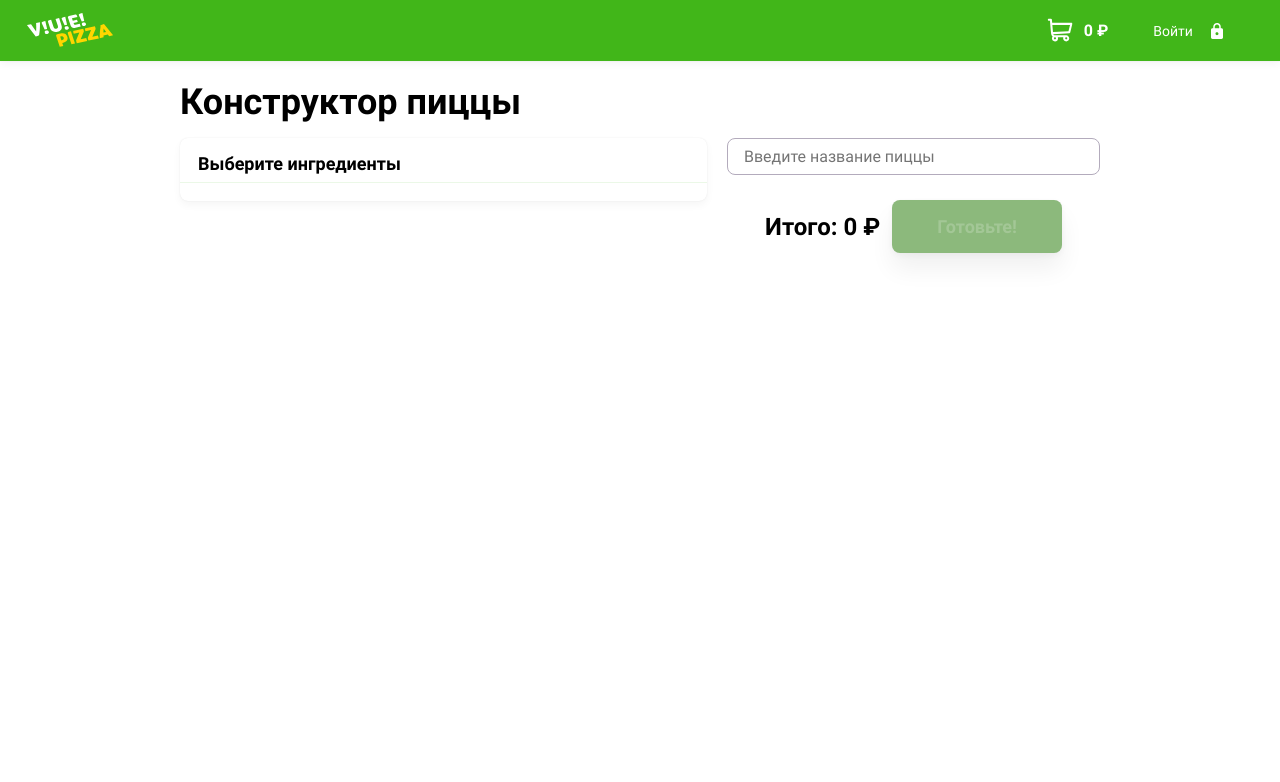
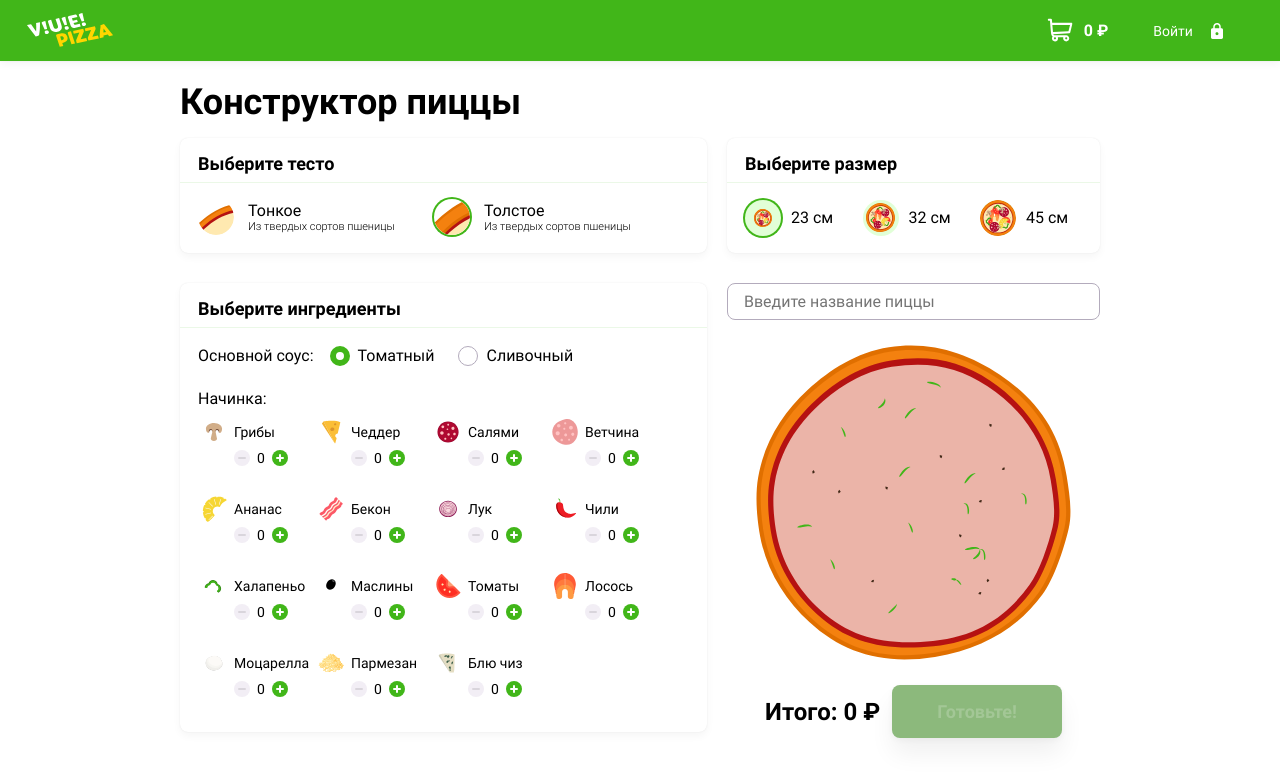
Before and after one commit to k0t-pirat/vue-pizza, a Vue app in the folder frontend/: page / in a window 1280 px wide. Shown: the top 782 px of the page. Built offline with nearby package versions, Linux system fonts and the light colour scheme.

Commit message:
3.13 WIP

```diff
--- a/frontend/src/common/components/AppDrag.vue
+++ b/frontend/src/common/components/AppDrag.vue
@@ -26,5 +26,6 @@ const props = defineProps({
 const onDragStart = ({ dataTransfer }) => {
   const data = JSON.stringify(props.dataTransfer);
   dataTransfer.setData(DATA_TRANSFER_PAYLOAD, data);
+  console.log("dataTransfer", dataTransfer);
 };
 </script>
--- a/frontend/src/common/components/AppDrop.vue
+++ b/frontend/src/common/components/AppDrop.vue
@@ -9,15 +9,15 @@ import { DATA_TRANSFER_PAYLOAD } from "@/common/constants";
 
 const emit = defineEmits(["drop"]);
 
-const onDrop = ({ dataTranfer }) => {
-  if (!dataTranfer) {
+const onDrop = ({ dataTransfer }) => {
+  if (!dataTransfer) {
     return;
   }
 
-  const payload = dataTranfer.getData(DATA_TRANSFER_PAYLOAD);
+  const payload = dataTransfer.getData(DATA_TRANSFER_PAYLOAD);
 
   if (payload) {
-    const transferData = dataTranfer.getData(DATA_TRANSFER_PAYLOAD);
+    const transferData = dataTransfer.getData(DATA_TRANSFER_PAYLOAD);
     const data = JSON.parse(transferData);
     emit("drop", data);
   }
--- a/frontend/src/modules/constructor/DiameterSelector.vue
+++ b/frontend/src/modules/constructor/DiameterSelector.vue
@@ -119,4 +119,50 @@ const emit = defineEmits(["update:modelValue"]);
     }
   }
 }
+
+//------------------------sheet---------------------------//
+
+.sheet {
+  padding-top: 15px;
+
+  border-radius: 8px;
+  background-color: $white;
+  box-shadow: $shadow-light;
+}
+
+.sheet__title {
+  padding-right: 18px;
+  padding-left: 18px;
+}
+
+.sheet__content {
+  display: flex;
+  align-items: center;
+  flex-wrap: wrap;
+
+  margin-top: 8px;
+  padding-top: 18px;
+  padding-right: 18px;
+  padding-left: 18px;
+
+  border-top: 1px solid rgba($green-500, 0.1);
+}
+
+//------------------------title---------------------------//
+
+.title {
+  box-sizing: border-box;
+  width: 100%;
+  margin: 0;
+
+  color: $black;
+
+  &--big {
+    @include b-s36-h42;
+  }
+
+  &--small {
+    @include b-s18-h21;
+  }
+}
 </style>
--- a/frontend/src/modules/constructor/DoughSelector.vue
+++ b/frontend/src/modules/constructor/DoughSelector.vue
@@ -5,7 +5,7 @@
 
       <div class="sheet__content dough">
         <label
-          v-for="doughType in doughItems"
+          v-for="doughType in items"
           :key="doughType.id"
           class="dough__input"
           :class="`dough__input--${doughType.value}`"
@@ -28,7 +28,7 @@
 </template>
 
 <script setup>
-defineProps({
+const props = defineProps({
   modelValue: {
     type: String,
     default: "",
@@ -38,6 +38,12 @@ defineProps({
     default: () => [],
   },
 });
+
+const onInput = (evt) => {
+  console.log('value', evt.target.value)
+}
+
+console.log('modelValue', props.modelValue)
 
 const emit = defineEmits(["update:modelValue"]);
 </script>
@@ -118,4 +124,50 @@ const emit = defineEmits(["update:modelValue"]);
     }
   }
 }
+
+//------------------------sheet---------------------------//
+
+.sheet {
+  padding-top: 15px;
+
+  border-radius: 8px;
+  background-color: $white;
+  box-shadow: $shadow-light;
+}
+
+.sheet__title {
+  padding-right: 18px;
+  padding-left: 18px;
+}
+
+.sheet__content {
+  display: flex;
+  align-items: center;
+  flex-wrap: wrap;
+
+  margin-top: 8px;
+  padding-top: 18px;
+  padding-right: 18px;
+  padding-left: 18px;
+
+  border-top: 1px solid rgba($green-500, 0.1);
+}
+
+//------------------------title---------------------------//
+
+.title {
+  box-sizing: border-box;
+  width: 100%;
+  margin: 0;
+
+  color: $black;
+
+  &--big {
+    @include b-s36-h42;
+  }
+
+  &--small {
+    @include b-s18-h21;
+  }
+}
 </style>
--- a/frontend/src/modules/constructor/PizzaConstructor.vue
+++ b/frontend/src/modules/constructor/PizzaConstructor.vue
@@ -1,7 +1,10 @@
 <template>
   <div class="content__constructor">
     <app-drop @drop="emit('drop', $event.value)">
-      <div class="pizza" :class="`pizza--foundation--${dough}-${sauce}`">
+      <div
+        class="pizza"
+        :class="`pizza--foundation--${doughSizeMapper[dough]}-${sauce}`"
+      >
         <div class="pizza__wrapper">
           <div
             v-for="(value, key) in pizzaIngreients"
@@ -24,6 +27,10 @@ import AppDrop from "@/common/components/AppDrop.vue";
 import { computed } from "vue";
 const TWO_INGREDIENTS = 2;
 const THREE_INGREDIENTS = 3;
+const doughSizeMapper = {
+  light: "small",
+  large: "big",
+};
 
 const props = defineProps({
   dough: {
--- a/frontend/src/modules/constructor/SauceSelector.vue
+++ b/frontend/src/modules/constructor/SauceSelector.vue
@@ -58,4 +58,68 @@ const emit = defineEmits(["update:modelValue"]);
   margin-right: 24px;
   margin-bottom: 10px;
 }
+
+//------------------------radio---------------------------//
+
+.radio {
+  cursor: pointer;
+
+  span {
+    @include r-s16-h19;
+
+    position: relative;
+
+    padding-left: 28px;
+
+    &:before {
+      @include p_center-v;
+
+      display: block;
+
+      box-sizing: border-box;
+      width: 20px;
+      height: 20px;
+
+      content: "";
+      transition: 0.3s;
+
+      border: 1px solid $purple-400;
+      border-radius: 50%;
+      background-color: $white;
+    }
+  }
+
+  &:hover {
+    input:not(:checked):not(:disabled) + span {
+      &:before {
+        border-color: $purple-800;
+      }
+    }
+  }
+
+  input {
+    display: none;
+
+    &:checked + span {
+      &:before {
+        border: 6px solid $green-500;
+      }
+    }
+
+    &:disabled {
+      & + span {
+        &:before {
+          border-color: $purple-400;
+          background-color: $silver-200;
+        }
+      }
+
+      &:checked + span {
+        &:before {
+          border: 6px solid $purple-400;
+        }
+      }
+    }
+  }
+}
 </style>
--- a/frontend/src/views/HomeView.vue
+++ b/frontend/src/views/HomeView.vue
@@ -4,8 +4,8 @@
       <div class="content__wrapper">
         <h1 class="title title--big">Конструктор пиццы</h1>
 
-        <!-- dough-selector -->
-        <!-- diameter-selector -->
+        <dough-selector v-model="pizza.dough" :items="doughItems" />
+        <diameter-selector v-model="pizza.size" :items="sizeItems" />
 
         <div class="content__ingredients">
           <div class="sheet">
@@ -13,8 +13,12 @@
               Выберите ингредиенты
             </h2>
             <div class="sheet__content ingredients">
-              <!-- sauce-selector -->
-              <!-- ingredients-selector -->
+              <sauce-selector v-model="pizza.sauce" :items="sauceItems" />
+              <ingredients-selector
+                :values="pizza.ingredients"
+                :items="ingredientItems"
+                @update="updateIngredientAmount"
+              />
             </div>
           </div>
         </div>
@@ -29,11 +33,18 @@
             />
           </label>
 
-          <!-- pizza-constructor -->
+          <pizza-constructor
+            :dough="pizza.dough"
+            :sauce="pizza.sauce"
+            :ingredients="pizza.ingredients"
+            @drop="addIngredient"
+          />
 
           <div class="content__result">
             <p>Итого: 0 ₽</p>
-            <button type="button" class="button" disabled>Готовьте!</button>
+            <button type="button" class="button" :disabled="disableSubmit">
+              Готовьте!
+            </button>
           </div>
         </div>
       </div>
@@ -52,11 +63,60 @@ import doughJSON from "@/mocks/dough.json";
 import ingredientsJSON from "@/mocks/ingredients.json";
 import saucesJSON from "@/mocks/sauces.json";
 import sizesJSON from "@/mocks/sizes.json";
+import DiameterSelector from "@/modules/constructor/DiameterSelector.vue";
+import DoughSelector from "@/modules/constructor/DoughSelector.vue";
+import IngredientsSelector from "@/modules/constructor/IngredientsSelector.vue";
+import PizzaConstructor from "@/modules/constructor/PizzaConstructor.vue";
+import SauceSelector from "@/modules/constructor/SauceSelector.vue";
+import { computed, reactive, toRaw, watch } from "vue";
 
 const doughItems = doughJSON.map(normalizeDough);
 const ingredientItems = ingredientsJSON.map(normalizeIngredients);
 const sauceItems = saucesJSON.map(normalizeSauces);
 const sizeItems = sizesJSON.map(normalizeSize);
+
+const pizza = reactive({
+  name: "",
+  dough: doughItems[0].value,
+  size: sizeItems[0].value,
+  sauce: sauceItems[0].value,
+  ingredients: ingredientItems.reduce((acc, item) => {
+    acc[item.value] = 0;
+    return acc;
+  }, {}),
+});
+
+watch(pizza, (nextPizza) => {
+  console.log("pizza", toRaw(nextPizza));
+});
+
+const price = computed(() => {
+  const { dough, size, sauce, ingredients } = pizza;
+  console.log(123);
+
+  const sizeMultiplier =
+    sizeItems.find((item) => item.value === size)?.multiplier ?? 1;
+  const doughPrice =
+    doughItems.find((item) => item.value === dough)?.price ?? 0;
+  const saucePrice =
+    sauceItems.find((item) => item.value === sauce)?.price ?? 0;
+
+  const ingredientsPrice = ingredientItems
+    .map((item) => ingredients[item.value] * item.price)
+    .reduce((acc, item) => acc + item, 0);
+
+  return (doughPrice + saucePrice + ingredientsPrice) * sizeMultiplier;
+});
+
+const disableSubmit = computed(() => {
+  return pizza.name.length === 0 || price.value === 0;
+});
+const addIngredient = (ingredient) => {
+  pizza.ingredients[ingredient]++;
+};
+const updateIngredientAmount = (ingredient, count) => {
+  pizza.ingredients[ingredient] = count;
+};
 </script>
 
 <style lang="scss" scoped>
```
